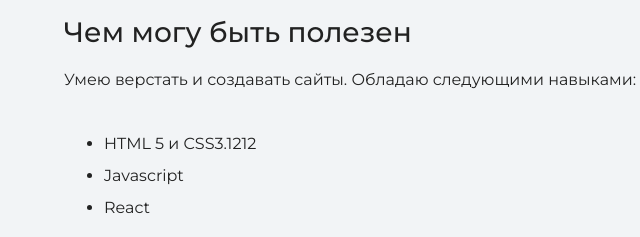
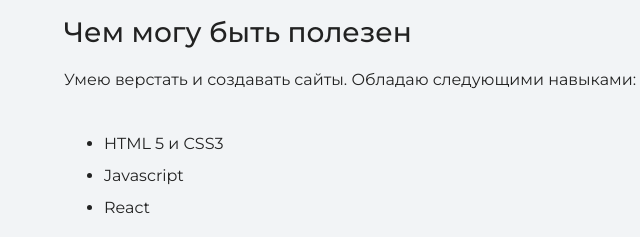
Before and after one commit to Eyeless34/my-site, a plain HTML site: page index.html in a window 1280 px wide. Shown: the part 1340-1577 px from the top of the page, 112-752 px from the left. Drawn offline with nearby package versions, Linux system fonts and the light colour scheme.

Commit message:
Repair typo

```diff
--- a/index.html
+++ b/index.html
@@ -33,7 +33,7 @@
         <h3>Чем могу быть полезен</h3>
         <p>Умею верстать и создавать сайты. Обладаю следующими навыками:
           <ul>
-            <li>HTML 5 и CSS3.1212</li>
+            <li>HTML 5 и CSS3</li>
             <li>Javascript</li>
             <li>React</li>
           </ul>
```
